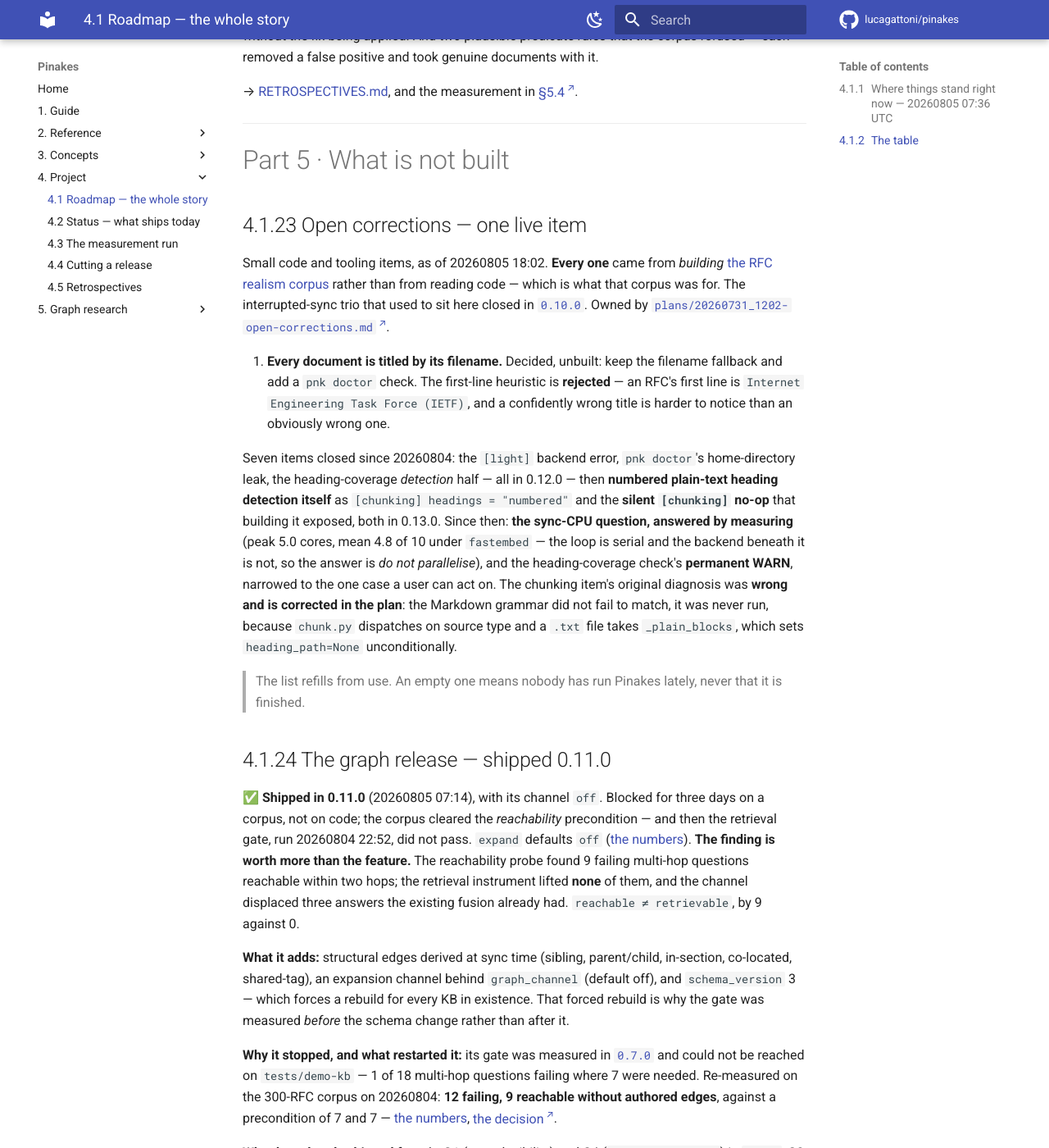
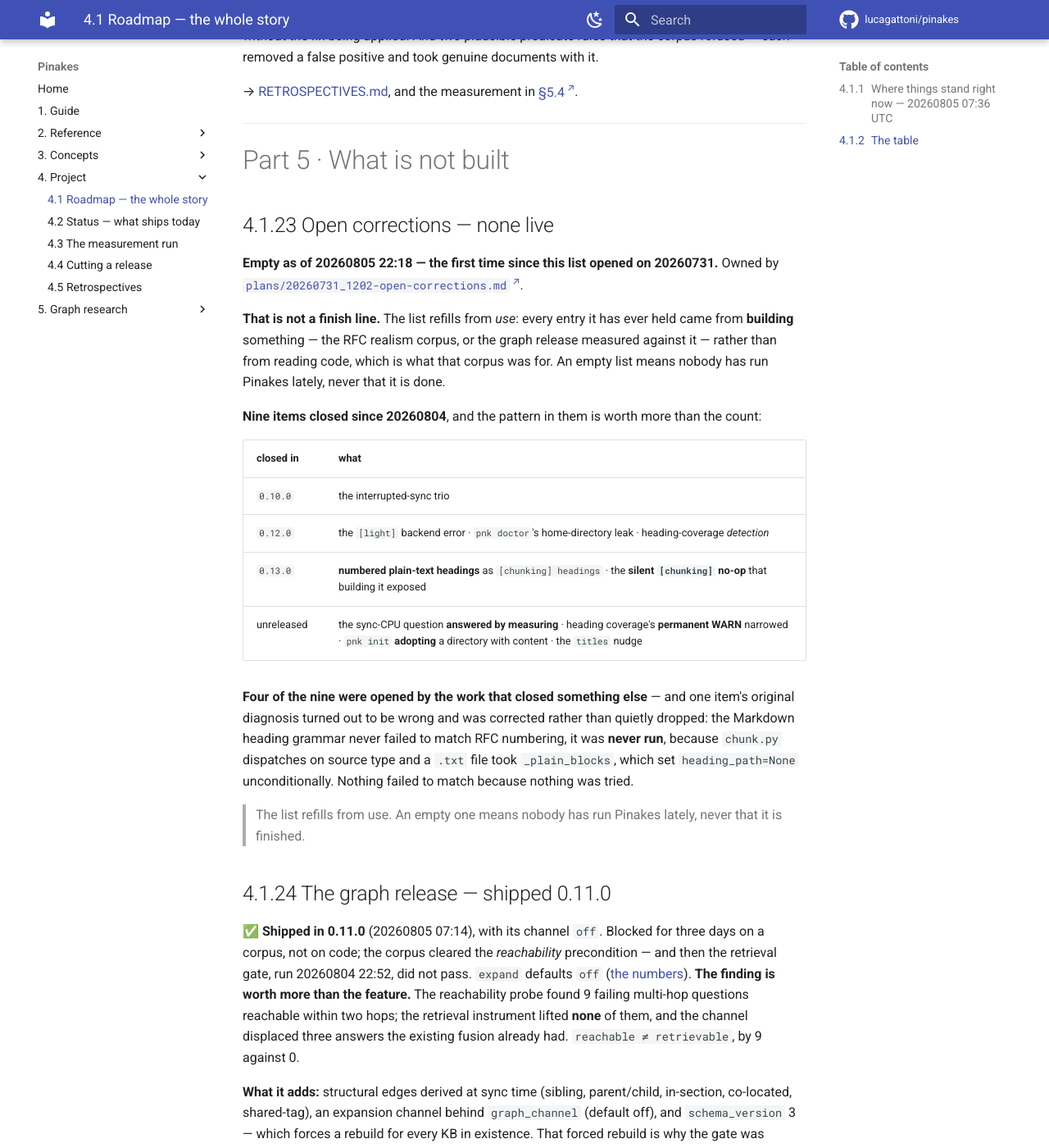
Before and after one commit to lucagattoni/Pinakes, an MkDocs documentation site: the page built from docs/ROADMAP.md, in a window 1280 px wide and 1400 px high, scrolled down 14800 px. Shown: the whole window at 82% size. Built offline with MkDocs 1.6.1 and Material for MkDocs 9.7.7, drawn with Linux system fonts in a browser that asks for light colours; comment, search, counter and statistics services are not loaded; some of the changed text lies outside the part shown.

Commit message:
pnk doctor reports minted titles — the last open correction
300 RFC sidecars read `title: rfc9110` rather than "HTTP Semantics", so search
results were unreadable and nothing said so.

Always OK, never a warning, and that is the decision rather than timidity. The
filename fallback was kept deliberately, so a warning would fire on every KB whose
titles nobody has curated — most of them, and BOTH committed corpora at 100%. I
checked that before choosing the tier: 30/30 in demo-kb and 21/21 in partner-kb.
Warning there would reintroduce the unclearable-warning defect fixed one item
earlier, and cost the warnings that do mean something.

Detection, never guessing. The first-line heuristic stays rejected: an RFC's first
line is `Internet Engineering Task Force (IETF)`, so inference mints confidently
wrong titles at scale into sidecars the user then commits — harder to notice than
a title that is visibly a filename. `title` stays the user's field.

The check and the minter now share one minted_title() instead of each carrying a
copy of the rule. A second copy fails silently toward reporting nothing, which is
the direction that looks like success — mutation-verified by making them disagree
on underscores.

Three mutants, all killed, including the one that turns the nudge into a WARN.

This empties the open-corrections list for the first time since it opened on
20260731. Recorded as what it is: the list refills from use, so empty means nobody
has run Pinakes lately, not that it is finished.

Co-Authored-By: Claude Opus 5 (1M context) <noreply@anthropic.com>
Claude-Session: https://claude.ai/code/session_01TEnAme9YcVCvZZeqvpK7BR

```diff
--- a/docs/ROADMAP.md
+++ b/docs/ROADMAP.md
@@ -33,12 +33,13 @@ precision nobody measured.
   (p = 1.0000). `schema_version` 3 means **every existing KB rebuilds once**.
 - ⚠️ **`0.11.0`'s verdict is narrower than it reads** — three of the seven edge kinds derived
   **zero** edges on the corpus it was gated against
-  ([open correction 4](#open-corrections--one-live-item)). **0.12.0 ships the check that reports it**, so a
+  ([open correction 4](#open-corrections--none-live)). **0.12.0 ships the check that reports it**, so a
   future corpus cannot repeat it silently.
 - **[The template release](#the-template-release--ready-to-start) is unblocked** — plan written,
   reviewed, four decisions taken. Nobody has started it.
-- **[One open correction](#open-corrections--one-live-item)** is live, small, decided and
-  unbuilt. **Nothing is waiting on a measurement or a decision any more.**
+- **[No open corrections](#open-corrections--none-live)** — the list is empty for the first
+  time since it opened on 20260731. It refills from *use*, so that means nobody has run Pinakes
+  lately, never that it is finished.
 
 ---
 
@@ -73,7 +74,7 @@ number belongs to a release only when it is cut
 | **[0.11.0](#the-graph-release--shipped-0110)** | 20260805 07:14 | The graph release | • Structural edges at `schema_version` 3 — **every existing KB rebuilds once**<br>• `pnk doctor` reports the highest-degree hubs<br>• **The expansion channel ships `off`** — its gate improved 0 and regressed 3 |
 | **[0.12.0](#0120--the-check-that-would-have-caught-it--20260805-1802)** | 20260805 18:02 | The check that would have caught it | • `pnk doctor` reports heading-path coverage<br>• Missing-backend error names an installed alternative<br>• `pnk doctor` stops printing `$HOME`<br>• `tools/measure_sync_cpu.py` |
 | **[0.13.0](#0130--plain-text-can-carry-a-heading-path--20260805-2101)** | 20260805 21:01 | Plain text can carry a heading path | • `[chunking] headings = "numbered"`<br>• Measured on 980 real RFCs, 314/314 modern<br>• A `[chunking]` edit is no longer a silent no-op<br>• `tools/build_rfc_corpus.py` |
-| | | **[Open corrections](#open-corrections--one-live-item)** | • One live code/tooling item<br>• **Every one** came from *building* the RFC corpus, not from reading code<br>• None blocking |
+| | | **[Open corrections](#open-corrections--none-live)** | • None live — first time since 20260731<br>• **Every one** came from *building* the RFC corpus, not from reading code<br>• None blocking |
 | | | **[The graph release, staged](#the-graph-release-staged--gates-only-not-scheduled)** | • PPR channel, the `[ner]` extra<br>• Gate-only: no implementation plan exists, by design<br>• Not scheduled |
 | | | **[The deep release](#the-deep-release)** | • `pnk ask --deep` — the budgeted agentic loop<br>• Only paid entry point still unbuilt |
 | | | **[The template release](#the-template-release--ready-to-start)** | • Template ecosystem, `pnk upgrade`, `sqlite-vec` tier<br>• ✅ Plan written and reviewed, decisions taken<br>• Not started |
@@ -514,31 +515,30 @@ false positive and took genuine documents with it.
 
 # Part 5 · What is not built
 
-## Open corrections — one live item
+## Open corrections — none live
 
-Small code and tooling items, as of 20260805 18:02. **Every one** came from *building*
-[the RFC realism corpus](#the-corpus-exists--built-20260804-0800) rather than from reading code —
-which is what that corpus was for. The interrupted-sync trio that used to sit here closed in
-[`0.10.0`](#0100--you-can-see-it-working--20260804-1335). Owned by
+**Empty as of 20260805 22:18 — the first time since this list opened on 20260731.** Owned by
 [`plans/20260731_1202-open-corrections.md`](https://github.com/lucagattoni/pinakes/blob/main/plans/20260731_1202-open-corrections.md).
 
-1. **Every document is titled by its filename.** Decided, unbuilt: keep the filename fallback and
-   add a `pnk doctor` check. The first-line heuristic is **rejected** — an RFC's first line is
-   `Internet Engineering Task Force (IETF)`, and a confidently wrong title is harder to notice than
-   an obviously wrong one.
+**That is not a finish line.** The list refills from *use*: every entry it has ever held came from
+**building** something — the RFC realism corpus, or the graph release measured against it — rather
+than from reading code, which is what that corpus was for. An empty list means nobody has run
+Pinakes lately, never that it is done.
 
+**Nine items closed since 20260804**, and the pattern in them is worth more than the count:
 
+| closed in | what |
+|---|---|
+| `0.10.0` | the interrupted-sync trio |
+| `0.12.0` | the `[light]` backend error · `pnk doctor`'s home-directory leak · heading-coverage *detection* |
+| `0.13.0` | **numbered plain-text headings** as `[chunking] headings` · the **silent `[chunking]` no-op** that building it exposed |
+| unreleased | the sync-CPU question **answered by measuring** · heading coverage's **permanent WARN** narrowed · `pnk init` **adopting** a directory with content · the `titles` nudge |
 
-Seven items closed since 20260804: the `[light]` backend error, `pnk doctor`'s home-directory leak,
-the heading-coverage *detection* half — all in 0.12.0 — then **numbered plain-text heading detection
-itself** as `[chunking] headings = "numbered"` and the **silent `[chunking]` no-op** that building it
-exposed, both in 0.13.0. Since then: **the sync-CPU question, answered by measuring** (peak 5.0
-cores, mean 4.8 of 10 under `fastembed` — the loop is serial and the backend beneath it is not, so
-the answer is *do not parallelise*), and the heading-coverage check's **permanent WARN**, narrowed to
-the one case a user can act on. The chunking item's original diagnosis
-was **wrong and is corrected in the plan**: the Markdown grammar did not fail to match, it was never
-run, because `chunk.py` dispatches on source type and a `.txt` file takes `_plain_blocks`, which
-sets `heading_path=None` unconditionally.
+**Four of the nine were opened by the work that closed something else** — and one item's original
+diagnosis turned out to be wrong and was corrected rather than quietly dropped: the Markdown heading
+grammar never failed to match RFC numbering, it was **never run**, because `chunk.py` dispatches on
+source type and a `.txt` file took `_plain_blocks`, which set `heading_path=None` unconditionally.
+Nothing failed to match because nothing was tried.
 
 > The list refills from use. An empty one means nobody has run Pinakes lately, never that it is
 > finished.
@@ -621,7 +621,7 @@ carries a `heading_path`. **The reason is not the one first recorded here.** The
 fail to match RFC section numbering — it was never run: `chunk.py` dispatches on *source type*, and
 every type but `markdown` takes `_plain_blocks`, which sets `heading_path=None` unconditionally.
 Nothing failed to match because nothing was tried, which is why tightening a grammar would have
-fixed nothing ([open correction 4](#open-corrections--one-live-item)). So the verdict is *"the edge kinds
+fixed nothing ([open correction 4](#open-corrections--none-live)). So the verdict is *"the edge kinds
 that worked did not help this corpus"*, never *"graph structure does not help"*. The `--drop
 parent-child` arm the arity decision added could say nothing at all here, by construction.
 
```
Also changed, not shown: changelog.d/20260805_2218-added-doctor-titles-check.md (added, +17 -0 lines), docs/CLI.md (+11 -1 lines), plans/20260731_1202-open-corrections.md (+5 -15 lines), 3 other files.
